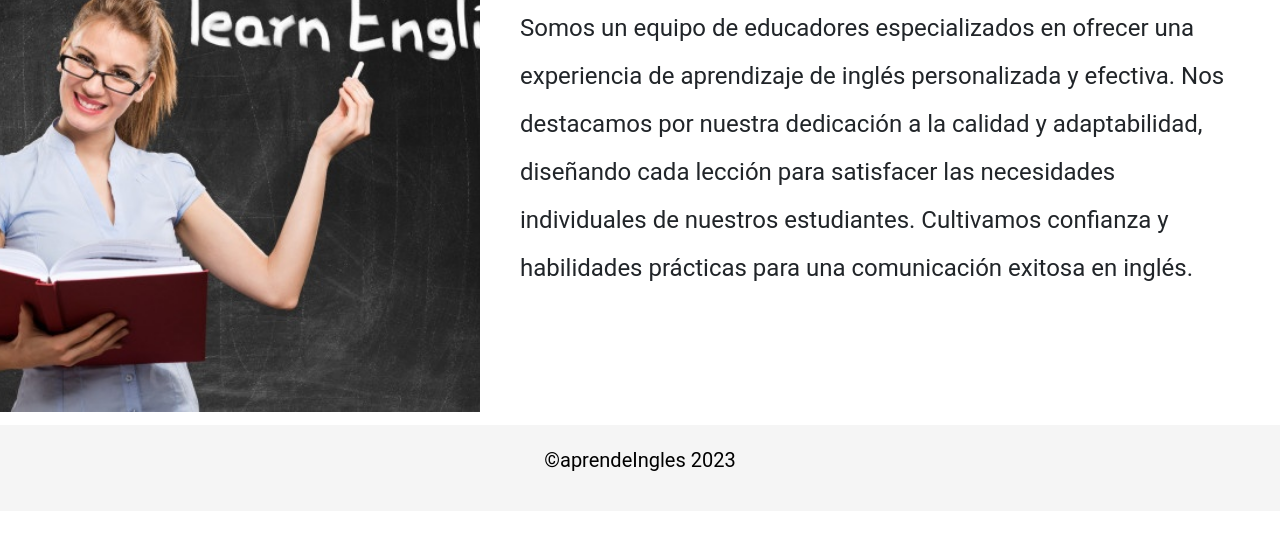
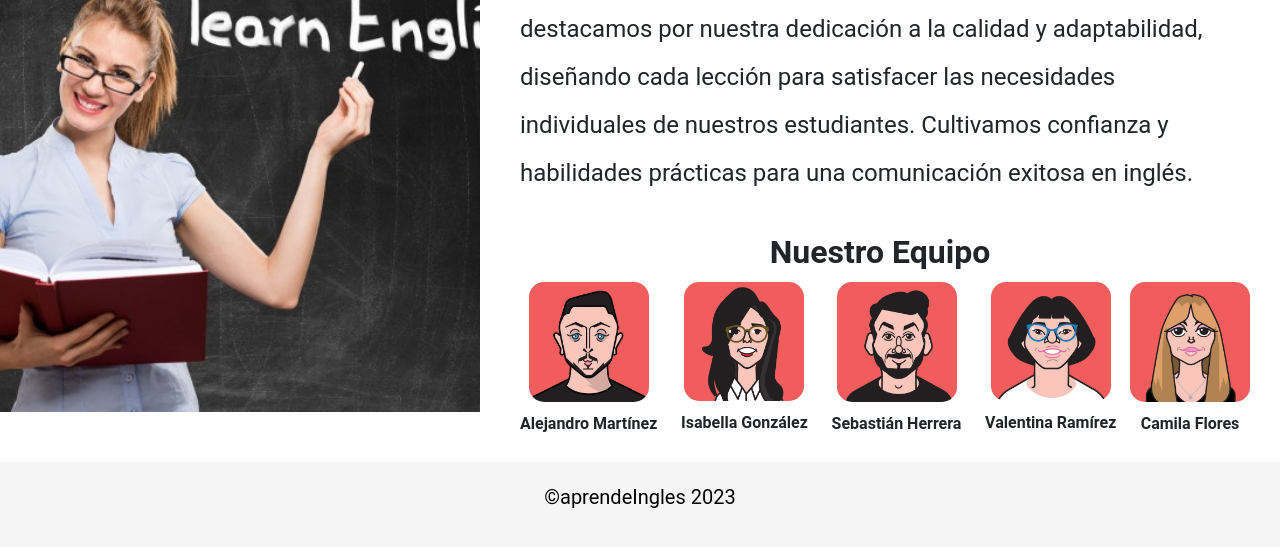
Before and after one commit to fedecera88/aprendeIngles, a website: page pages/nosotros.html in a window 1280 px wide. Shown: the part 289-836 px from the top of the page. Before the commit the page ends 800 px from the top, so only its background shows below. Drawn offline with nearby package versions, Linux system fonts and the light colour scheme.

Commit message:
proyectoFinal

```diff
--- a/pages/nosotros.html
+++ b/pages/nosotros.html
@@ -57,6 +57,29 @@
           de nuestros estudiantes. Cultivamos confianza y habilidades
           prácticas para una comunicación exitosa en inglés.
         </p>
+        <h5>Nuestro Equipo</h5>
+        <div class="equipo">
+          <div class="miembro">
+            <img src="../img/somos1.jpg" alt="">
+            <p>Alejandro Martínez</p>
+          </div>
+          <div class="miembro">
+            <img src="../img/somos2.jpeg" alt="">
+            <p>Isabella González</p>
+          </div>
+          <div class="miembro">
+            <img src="../img/somos3.jpeg" alt="">
+            <p>Sebastián Herrera</p>
+          </div>
+          <div class="miembro">
+            <img src="../img/somos4.jpg" alt="">
+            <p>Valentina Ramírez</p>
+          </div>
+          <div class="miembro">
+            <img src="../img/somos5.jpg" alt="">
+            <p>Camila Flores</p>
+          </div>
+        </div>
       </div>
     </div>
   </main>
--- /dev/null
+++ b/scss/__variables.scss
@@ -0,0 +1,2 @@
+$span: #0876c4;
+$fondo: rgb(245, 245, 245);
--- a/scss/_clases.scss
+++ b/scss/_clases.scss
@@ -15,7 +15,7 @@
   h2,
   h3 {
     padding: 10px 0px;
-    font-size: 1.50rem;
+    font-size: 1.25rem;
     margin: 30px;
     font-weight: bold;
     text-shadow: 2px 2px 4px rgba(228, 224, 224, 0.3);
@@ -23,9 +23,10 @@
   #textoNinos,
   #textoAdultos,
   #textoConv {
-    font-size: 1.15rem;
+    font-size: 1rem;
   }
   .claseN {
+    grid-area: claseN;
     background-image: linear-gradient(
         0deg,
         rgba(0, 0, 0, 0.5),
@@ -37,6 +38,7 @@
     border-radius: 15px;
   }
   .claseA {
+    grid-area: claseA;
     background-image: linear-gradient(
         0deg,
         rgba(0, 0, 0, 0.5),
@@ -48,6 +50,7 @@
     border-radius: 15px;
   }
   .claseC {
+    grid-area: claseC;
     background-image: linear-gradient(
         0deg,
         rgba(0, 0, 0, 0.5),
--- a/scss/_header.scss
+++ b/scss/_header.scss
@@ -2,6 +2,7 @@ header {
   background-color: rgb(245, 245, 245);
   display: flex;
   flex-direction: column;
+  border-radius: 2cap;
   img {
     margin: 10px;
   }
--- a/scss/_nosotros.scss
+++ b/scss/_nosotros.scss
@@ -14,6 +14,26 @@
     font-size: 1.5rem;
     padding: 10px;
     line-height: 2;
+  }
+  h5 {
+    text-align: center;
+    font-weight: bold;
+    font-size: 2rem;
+    margin: 10px;
+  }
+  .equipo {
+    .miembro {
+      text-align: center;
+      img {
+        width: 120px;
+        border-radius: 15px;
+      }
+      p {
+        font-size: 1rem;
+        font-weight: bold;
+        padding: 10px;
+      }
+    }
   }
 }
 
@@ -39,5 +59,9 @@
       flex-direction: column;
       justify-content: center;
     }
+    .equipo {
+      display: flex;
+      justify-content: space-between;
   }
 }
+}
--- a/scss/_wsp.scss
+++ b/scss/_wsp.scss
@@ -1,16 +1,12 @@
 .whatsapp-button {
   position: fixed;
-  bottom: 100px;
+  bottom: 60px;
   right: 15px;
   display: flex;
   align-items: center;
   justify-content: center;
   color: #fff;
   transition: transform 0.3s ease;
-
-  &:hover {
-    transform: scale(1.5, 1.5);
-  }
 
   img {
     width: 50px;
@@ -20,7 +16,7 @@
 @media (min-width: 768px) {
   .whatsapp-button {
     right: 80px;
-    margin-bottom: 10px;
+    margin-bottom: 40px;
     img {
       width: 80px;
     }
```
Also changed, not shown: css/estilos.css, img/somos1.jpg (added), img/somos2.jpeg (added), img/somos3.jpeg (added), img/somos4.jpg (added), img/somos5.jpg (added), 1 other file.
